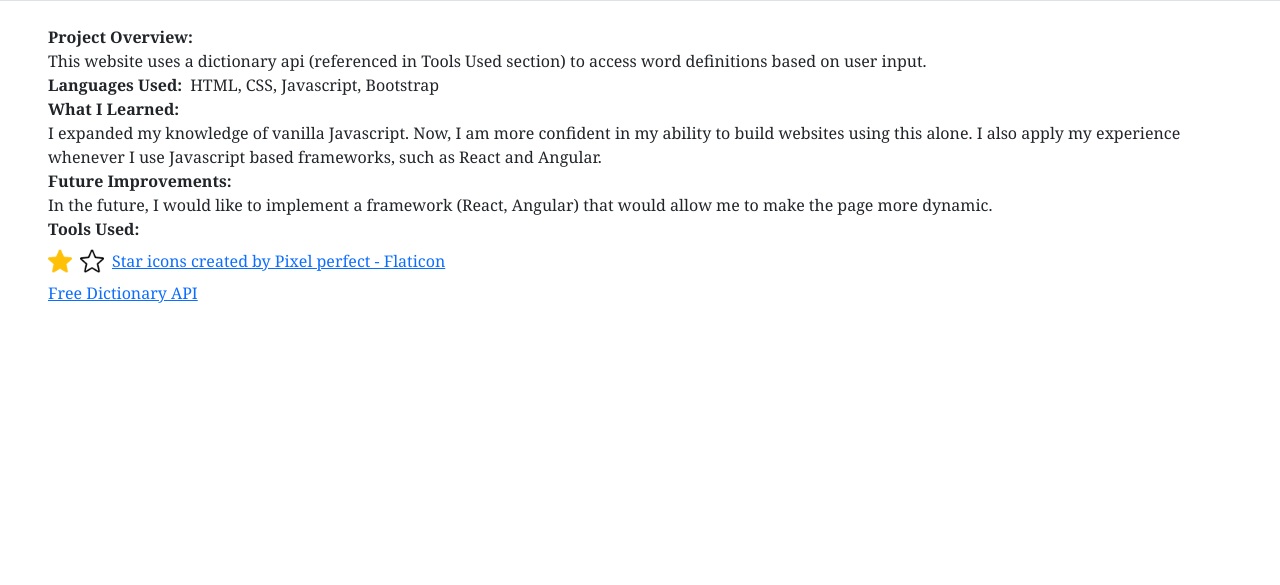
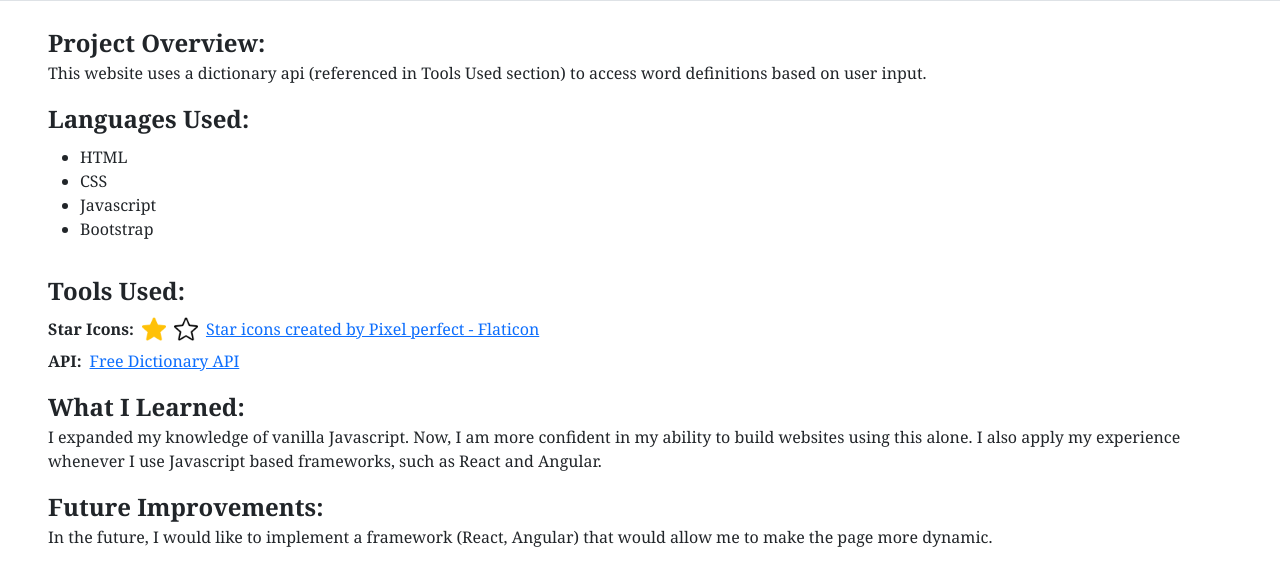
Before and after one commit to ChiomaE/Eriken-Chioma_DictionarySite_Capstone, a plain HTML site: page about/about.html in a window 1280 px wide. Shown: the part 53-638 px from the top of the page. Drawn offline with nearby package versions, Linux system fonts and the light colour scheme.

Commit message:
update about page

```diff
--- a/about/about.html
+++ b/about/about.html
@@ -28,35 +28,60 @@
         <span>About</span>
       </div>
     </div>
-    <div class="content mt-4 mx-5">
+    <div class="d-flex flex-column content mt-4 mx-5 gap-3">
       <div class="d-flex flex-column">
-        <span class="fw-semibold">Project Overview: </span>
-        <span>This website uses a dictionary api (referenced in Tools Used section) to access word definitions based on user input.</span>
+        <span class="fw-semibold fs-4">Project Overview: </span>
+        <span
+          >This website uses a dictionary api (referenced in Tools Used section)
+          to access word definitions based on user input.</span
+        >
       </div>
-      <div class="d-flex gap-2">
-        <span class="fw-semibold">Languages Used: </span>
-        <span>HTML, CSS, Javascript, Bootstrap</span>
+      <div class="d-flex flex-column gap-2">
+        <span class="fw-semibold fs-4">Languages Used: </span>
+        <ul>
+          <li>HTML</li>
+          <li>CSS</li>
+          <li>Javascript</li>
+          <li>Bootstrap</li>
+        </ul>
+      </div>
+      <div class="d-flex flex-column gap-2">
+        <span class="fw-semibold fs-4">Tools Used:</span>
+        <div class="d-flex gap-2">
+          <span class="fw-semibold">Star Icons: </span>
+          <img src="../star (1).png" class="img-size" />
+          <img src="../star.png" class="img-size" />
+          <a
+            href="https://www.flaticon.com/free-icons/star"
+            title="star icons"
+            target="_blank"
+            >Star icons created by Pixel perfect - Flaticon</a
+          >
+        </div>
+        <div class="d-flex gap-2">
+          <span class="fw-semibold">API: </span>
+          <a href="https://dictionaryapi.dev/" target="_blank"
+            >Free Dictionary API</a
+          >
+        </div>
       </div>
       <div class="d-flex flex-column">
-        <span class="fw-semibold">What I Learned: </span>
-        <span>I expanded my knowledge of vanilla Javascript. Now, I am more confident in my ability to build websites using this alone. I also apply my experience whenever I use Javascript based frameworks, such as React and Angular.</span>
+        <span class="fw-semibold fs-4">What I Learned: </span>
+        <span
+          >I expanded my knowledge of vanilla Javascript. Now, I am more
+          confident in my ability to build websites using this alone. I also
+          apply my experience whenever I use Javascript based frameworks, such
+          as React and Angular.</span
+        >
       </div>
       <div class="d-flex flex-column">
-        <span class="fw-semibold">Future Improvements: </span>
-        <span>In the future, I would like to implement a framework (React, Angular) that would allow me to make the page more dynamic.</span>
+        <span class="fw-semibold fs-4">Future Improvements: </span>
+        <span
+          >In the future, I would like to implement a framework (React, Angular)
+          that would allow me to make the page more dynamic.</span
+        >
       </div>
-
-      <div class="d-flex flex-column gap-2">
-        <span class="fw-semibold">Tools Used:</span>
-        <div class="d-flex gap-2">
-          <img src="../star (1).png" class="img-size">
-          <img src="../star.png" class="img-size">
-          <a href="https://www.flaticon.com/free-icons/star" title="star icons" target="_blank">Star icons created by Pixel perfect - Flaticon</a>
-        </div>
-        <a href="https://dictionaryapi.dev/" target="_blank">Free Dictionary API</a>
-
-      </div>
-      </div>
+    </div>
 
     <script
       src="https://cdn.jsdelivr.net/npm/bootstrap@5.3.8/dist/js/bootstrap.bundle.min.js"
--- a/styles.css
+++ b/styles.css
@@ -27,3 +27,8 @@
   font-weight: 600;
   font-style: italic;
 }
+
+.img-size {
+  width: 24px;
+  height: 24px;
+}
```
Also changed, not shown: index.html (+5 -1 lines).
